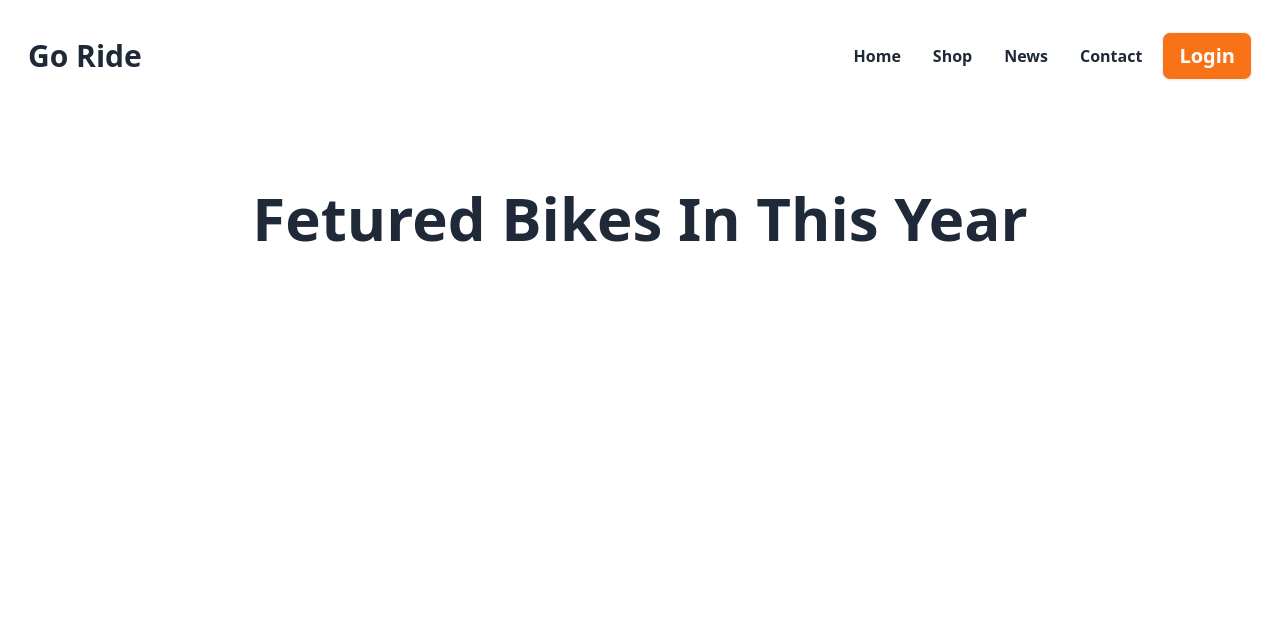
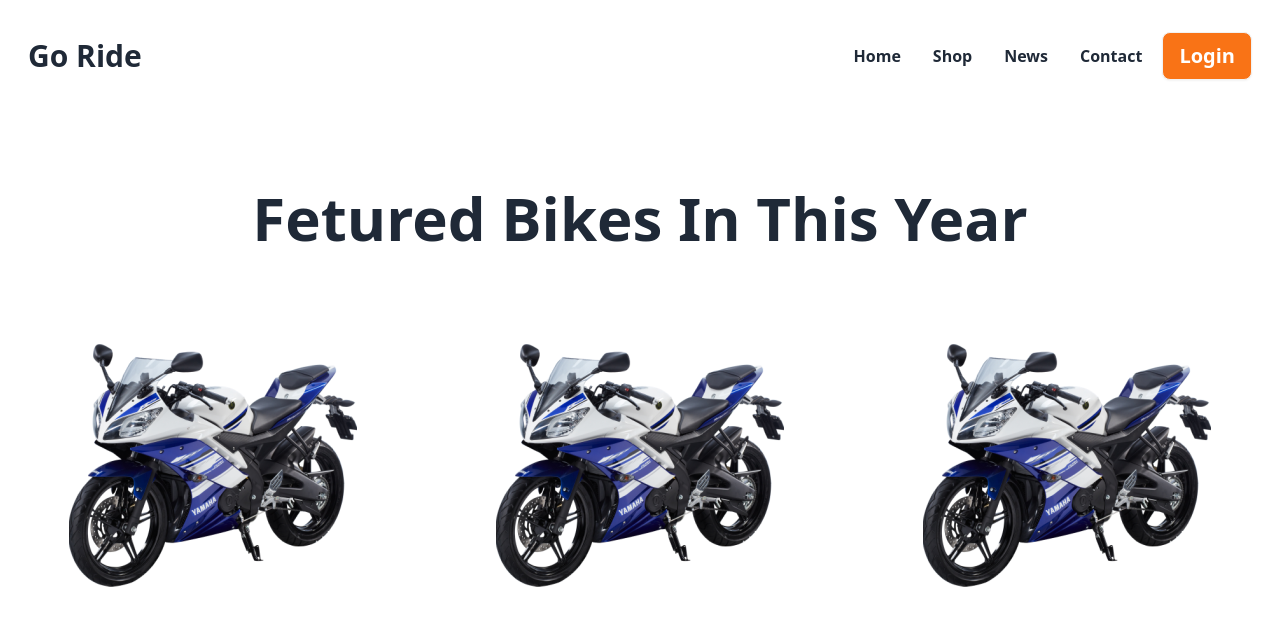
Before and after one commit to adnanahid/BikerZone, a plain HTML site: page index.html in a window 1280 px wide. Drawn offline with nearby package versions, Linux system fonts and the light colour scheme.

Commit message:
ferured bike done

```diff
--- a/index.html
+++ b/index.html
@@ -53,6 +53,11 @@
         Fetured Bikes In This Year
       </h1>
     </section>
+    <section class="grid grid-cols-1 md:grid-cols-3 md:container mx-auto">
+      <div><img src="/images/others/feature-bike.png" alt="" class="mx-auto"></div>
+      <div><img src="/images/others/feature-bike.png" alt="" class="mx-auto"></div>
+      <div><img src="/images/others/feature-bike.png" alt="" class="mx-auto"></div>
+    </section>
   </main>
 </body>
 </html>
```
